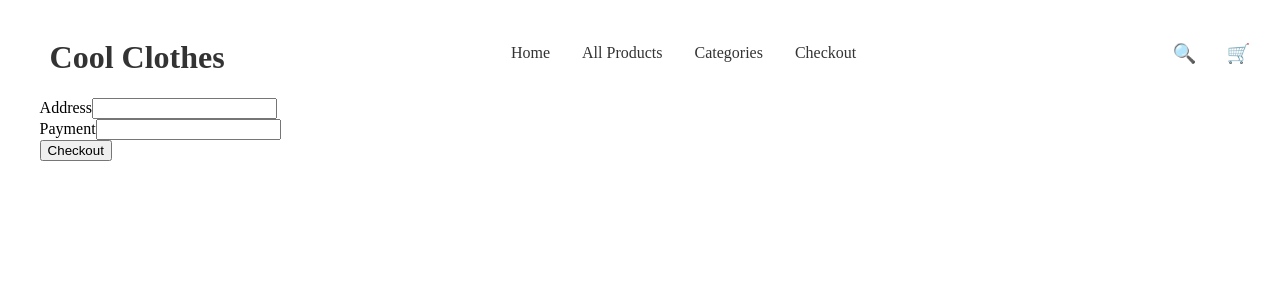
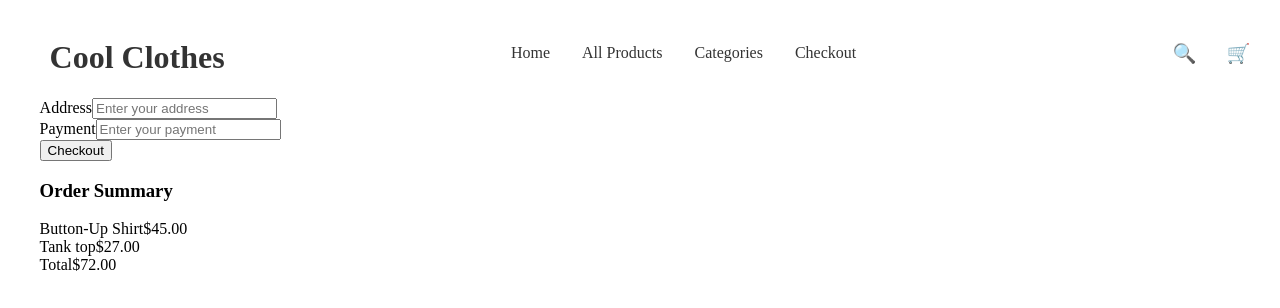
Before and after one commit to alexhamy/edp-capstone-project, a React (Vite) app in the folder react/: page /checkout in a window 1280 px wide. Shown: the top 308 px of the page. Built offline with nearby package versions, Linux system fonts and the light colour scheme; no server answers.

Commit message:
added order summary

```diff
--- a/react/src/components/CartPage.jsx
+++ b/react/src/components/CartPage.jsx
@@ -1,4 +1,5 @@
 import { useEffect, useState } from "react";
+import { useNavigate } from "react-router-dom";
 import ClothingCard from "./ClothingCard";
 export default function CartPage(props){
     console.log(props.cart)
@@ -12,11 +13,18 @@ export default function CartPage(props){
         }
         setTotal(sum)
     },[props])
+
+    let navigate = useNavigate();
+        const routeChange = () =>{
+            let path = `/checkout`;
+            navigate(path);
+        }
+
     return(
         <div>
             <h2>Items in cart:</h2>
             <h2>Total: ${total}</h2>
-            <button style={{width: '100%'}}>Checkout</button>
+            <button style={{width: '100%'}} onClick={routeChange}>Checkout</button>
             <div style={{display:'grid', gridTemplateColumns: 'repeat(4, 1fr)', gridTemplateRows:'repeat(10, 1fr)', gridColumnGap:'0px', gridRowGap:'0px'}}>
                 {props.cart?.map((selected) => {return (<ClothingCard item={selected} key={selected.id}/>)})}
             </div>
--- a/react/src/components/CheckoutPage.jsx
+++ b/react/src/components/CheckoutPage.jsx
@@ -1,6 +1,7 @@
 import { useState, useEffect } from "react";
 import { useParams } from 'react-router-dom';
 import { Link } from 'react-router-dom';
+import '../components-css/NavigationHeader.css';
 
 var test_items = [
     {
@@ -90,6 +91,7 @@ export default function ListPage(props) {
                             name="address"
                             value={checkoutData.address}
                             onChange={handleChange}
+                            placeholder="Enter your address"
                         />
                     </div>
                     <div className="form-group">
@@ -101,12 +103,28 @@ export default function ListPage(props) {
                             name="payment"
                             value={checkoutData.payment}
                             onChange={handleChange}
+                            placeholder="Enter your payment"
+
                         />
                     </div>
 
                     <button type="submit" className="btn btn-primary">
                         Checkout
                     </button>
+
+                    <div className="order-summary">
+                        <h3>Order Summary</h3>
+                        {checkoutData.items.map(item => (
+                            <div key={item.id} className="order-item">
+                                <span>{item.Type}</span>
+                                <span>${item.Price.toFixed(2)}</span>
+                            </div>
+                        ))}
+                        <div className="order-total">
+                            <span>Total</span>
+                            <span>${checkoutData.items.reduce((sum, item) => sum + item.Price, 0).toFixed(2)}</span>
+                        </div>
+                    </div>
                 </form>
             </div>
         </div>
```
Also changed, not shown: react/src/components-css/CheckoutPage.css (added).
